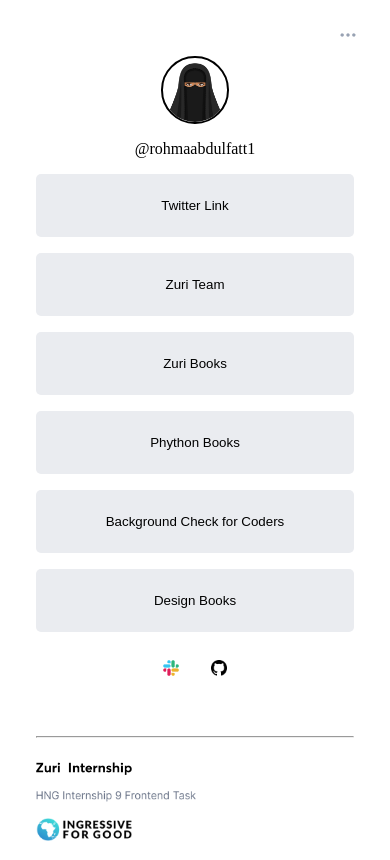
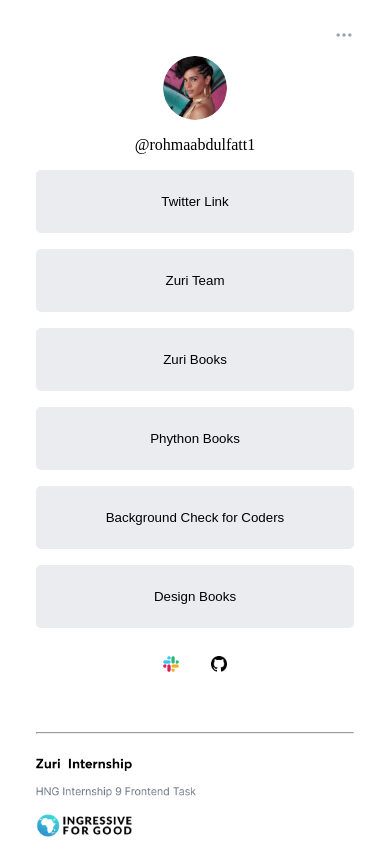
Before and after one commit to veiled-coder/LinktreeClone, a React (Create React App) app: page / in a window 390 px wide. Built offline with nearby package versions, Linux system fonts and the light colour scheme.

Commit message:
shows the image hover effect and the share icons

```diff
--- a/src/components/Content.js
+++ b/src/components/Content.js
@@ -1,15 +1,23 @@
 import React from "react";
 import "../styles/content.css";
-import veil from "../images/veil.png";
+import girl from "../images/girl.png";
 import Socials from "./Socials";
 import Icons from "./Icons";
-import share from "../images/share.png";
+import sharemobile from "../images/share.png";
+import shareweb from "../images/shareweb.png";
+
+import camera from "../images/camera.png";
 export default function Content() {
   return (
     <>
-      <img alt="the share icon" src={share} className='share' />
+      <img alt="the share icon" src={sharemobile} className="share sharemobile" />
+      <img alt="the share icon" src={shareweb} className="share shareweb" />
+
       <div className="img--container">
-        <img id="profile__img" alt="a-veiled-lady" src={veil} />
+        <img id="profile__img" alt="a-lady" src={girl} />
+        <div className="overlay">
+          <img src={camera} alt="a camera icon" className="camera" />
+        </div>
       </div>
       <p id="twitter">@rohmaabdulfatt1</p>
       <p id="slack">veiled-coder</p>
--- a/src/styles/content.css
+++ b/src/styles/content.css
@@ -1,13 +1,13 @@
-
 .img--container {
   position: relative;
   width: 20%;
 
   height: auto;
-  border: 2px solid black;
+
   padding-bottom: 20%;
   border-radius: 50%;
   overflow: hidden;
+  z-index: 1;
 }
 #profile__img {
   object-fit: cover;
@@ -16,6 +16,24 @@
   height: 100%;
   position: absolute;
 }
+.overlay {
+  position: absolute;
+  z-index: 3;
+  width: 100%;
+  height: 100%;
+  background-color: #344054b3;
+  opacity: 0;
+  transition: all 0.5s;
+  display: flex;
+  flex-direction: column;
+  justify-content: flex-end;
+  align-items: center;
+}
+
+.overlay:hover {
+  opacity: 1;
+}
+
 .socials__container {
   width: 100%;
 
@@ -28,6 +46,9 @@
   padding: 24px 0;
   margin-bottom: 1rem;
   border-radius: 5px;
+}
+.socials__btn:hover {
+  background-color: #d0d5dd;
 }
 #slack {
   display: none;
@@ -46,17 +67,29 @@
   display: flex;
   justify-content: space-between;
 }
-.share {
+.sharemobile {
   visibility: hidden;
+}
+.share{
+   position: absolute;
+    top: 3%;
+    right: 20%;
+}
+.camera {
+  width: 20%;
+  height: auto;
+  margin-bottom: 5%;
 }
 @media (max-width: 786px) {
   .icon--container {
     width: 20%;
   }
-  .share {
+  .sharemobile {
     visibility: visible;
-    position: absolute;
-    top :3%;
-    right: 7%;
+    right: 8%;
+
+  }
+  .shareweb{
+    visibility: hidden;
   }
 }
```
Also changed, not shown: src/images/camera.png (added), src/images/shareweb.png (added).
